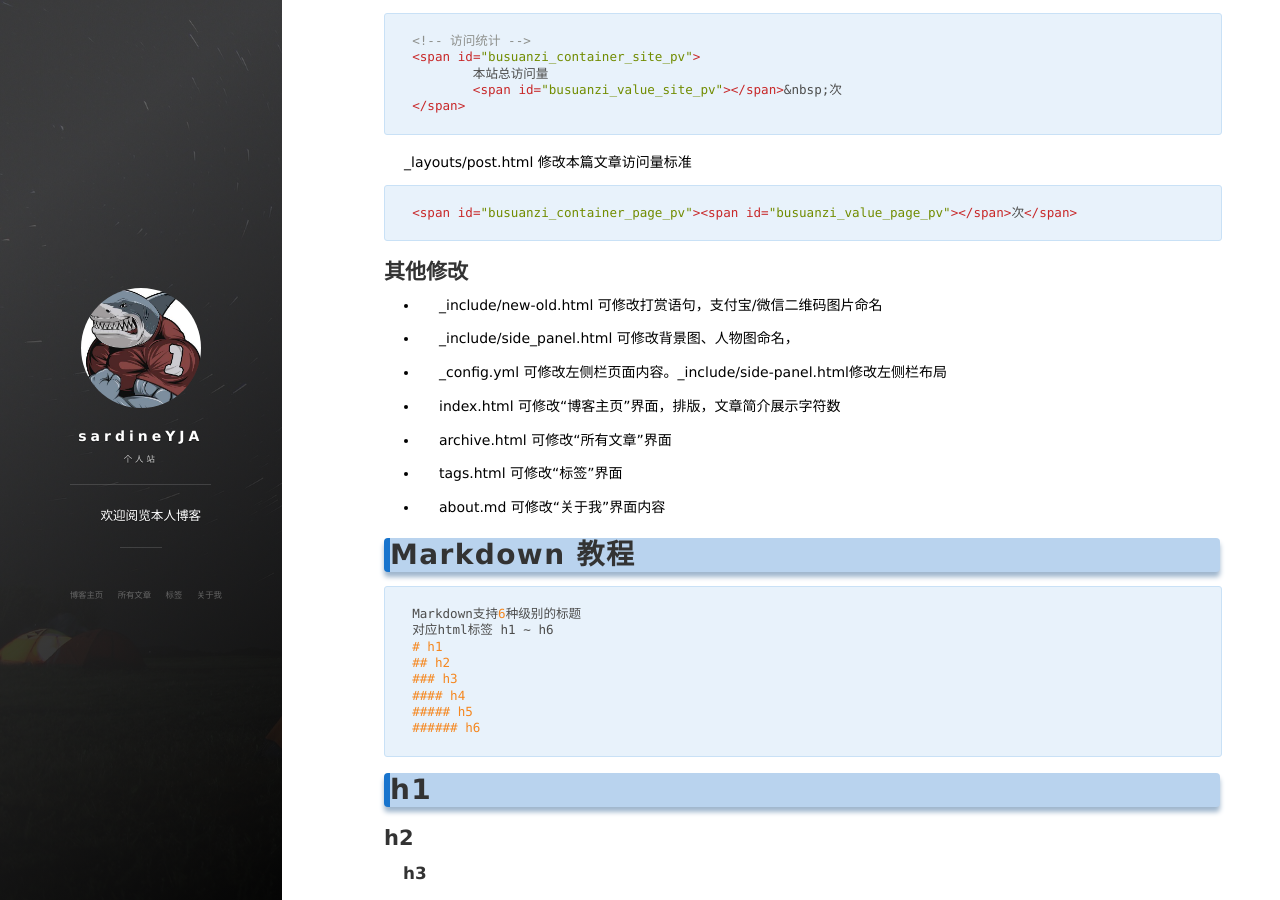
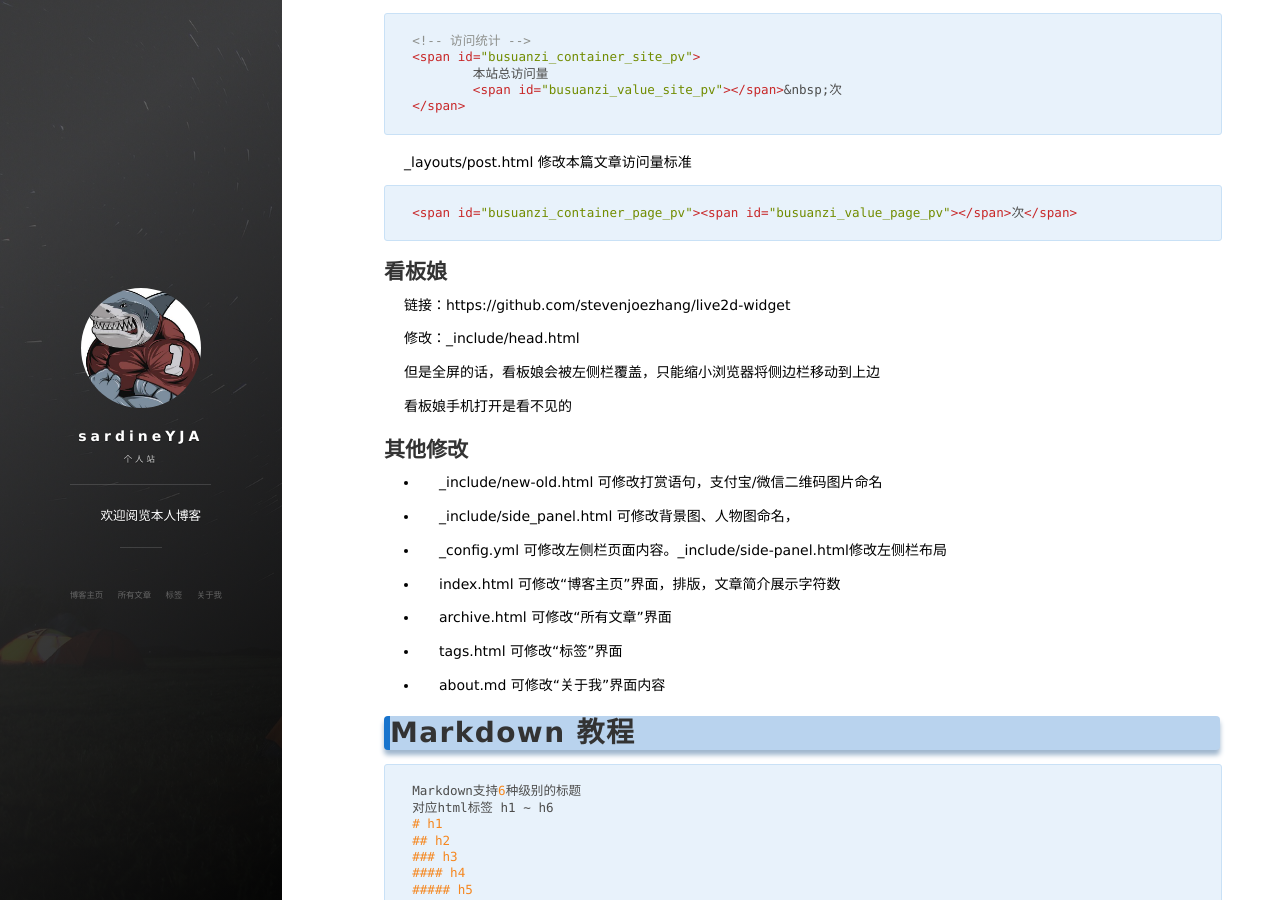
Before and after one commit to sardineYJA/sardineYJA.github.io, a Jekyll site: the page built from _posts/2019-01-01-blog-use.md, in a window 1280 px wide and 900 px high, scrolled down 922 px. Built offline with Jekyll 4.4.1, drawn with Linux system fonts in a browser that asks for light colours; nearby versions of some CDN libraries; a script that is not in the unit is left out; comment, search, counter and statistics services are not loaded.

Commit message:
Update 2019-01-01-blog-use.md

````diff
--- a/_posts/2019-01-01-blog-use.md
+++ b/_posts/2019-01-01-blog-use.md
@@ -67,6 +67,16 @@ uv 表示unique visitor, 是指独立用户，一台电脑，单个ip为一个
 ```xml
 <span id="busuanzi_container_page_pv"><span id="busuanzi_value_page_pv"></span>次</span>
 ```
+
+## 看板娘
+
+链接：https://github.com/stevenjoezhang/live2d-widget
+
+修改：\_include/head.html
+
+但是全屏的话，看板娘会被左侧栏覆盖，只能缩小浏览器将侧边栏移动到上边
+
+看板娘手机打开是看不见的
 
 
 ## 其他修改
````
